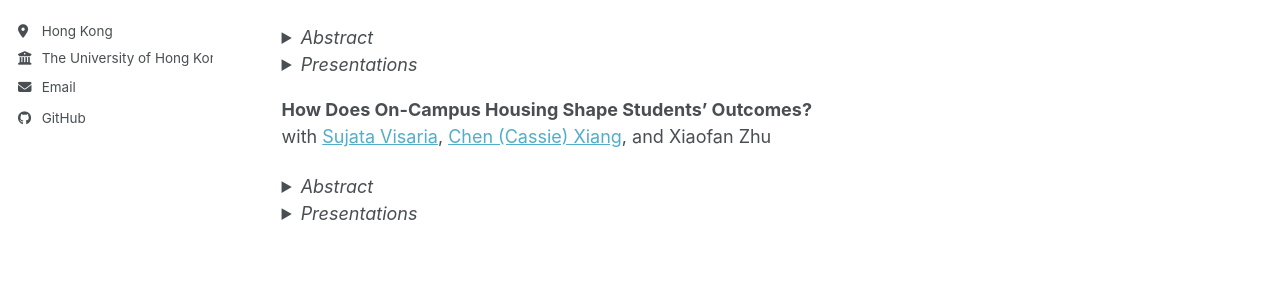
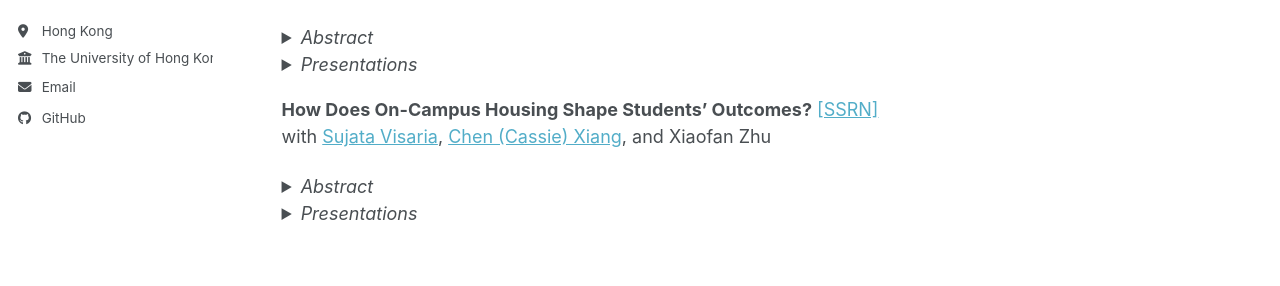
Before and after one commit to xuanyi-jin/xuanyi-jin.github.io, a Jekyll site: the page built from _pages/research.md, in a window 1280 px wide and 955 px high. Shown: the part 432-718 px from the top of the window. Built offline with Jekyll 4.4.1, drawn with Linux system fonts in a browser that asks for light colours; a style sheet for code colours, icons or effects is not loaded.

Commit message:
Add SSRN link to housing paper
Co-Authored-By: Claude Fable 5 <noreply@anthropic.com>

```diff
--- a/_pages/research.md
+++ b/_pages/research.md
@@ -40,7 +40,7 @@ with [Yating Jiang](https://yatingjiang.weebly.com/) and [Hongsong Zhang](https:
 <p>2026: Asia Pacific Trade Seminars, CES China Annual Conference, Hong Kong Economic Association Biennial Conference, CUHK Summer School of Asia in the Global Economy, HKU and CITP Conference on Trade Policy and Inclusive Growth*, International Symposium on Geopolitical Risks and Trade*; 2025: Renmin University of China*, Binghamton University*, Central University of Finance and Economics*, SUFE Empirical IO Conference 2025*, HKU Brownbag*; 2024: CUHK-PKU Workshop on Innovation and Entrepreneurship*, Glasgow-Nankai International Workshop on Trade, Productivity and Development*, Journal of International Economics Summer School 2024. (*by coauthor)</p>
 </details>
 
-**How Does On-Campus Housing Shape Students' Outcomes?**
+**How Does On-Campus Housing Shape Students' Outcomes?** [[SSRN]](https://papers.ssrn.com/sol3/papers.cfm?abstract_id=5460411)
 with [Sujata Visaria](https://www.bayes.city.ac.uk/faculties-and-research/experts/sujata-visaria#tab-academic-details-header-0), [Chen (Cassie) Xiang](https://cassiexiang.github.io/), and Xiaofan Zhu
 
 <details>
```
